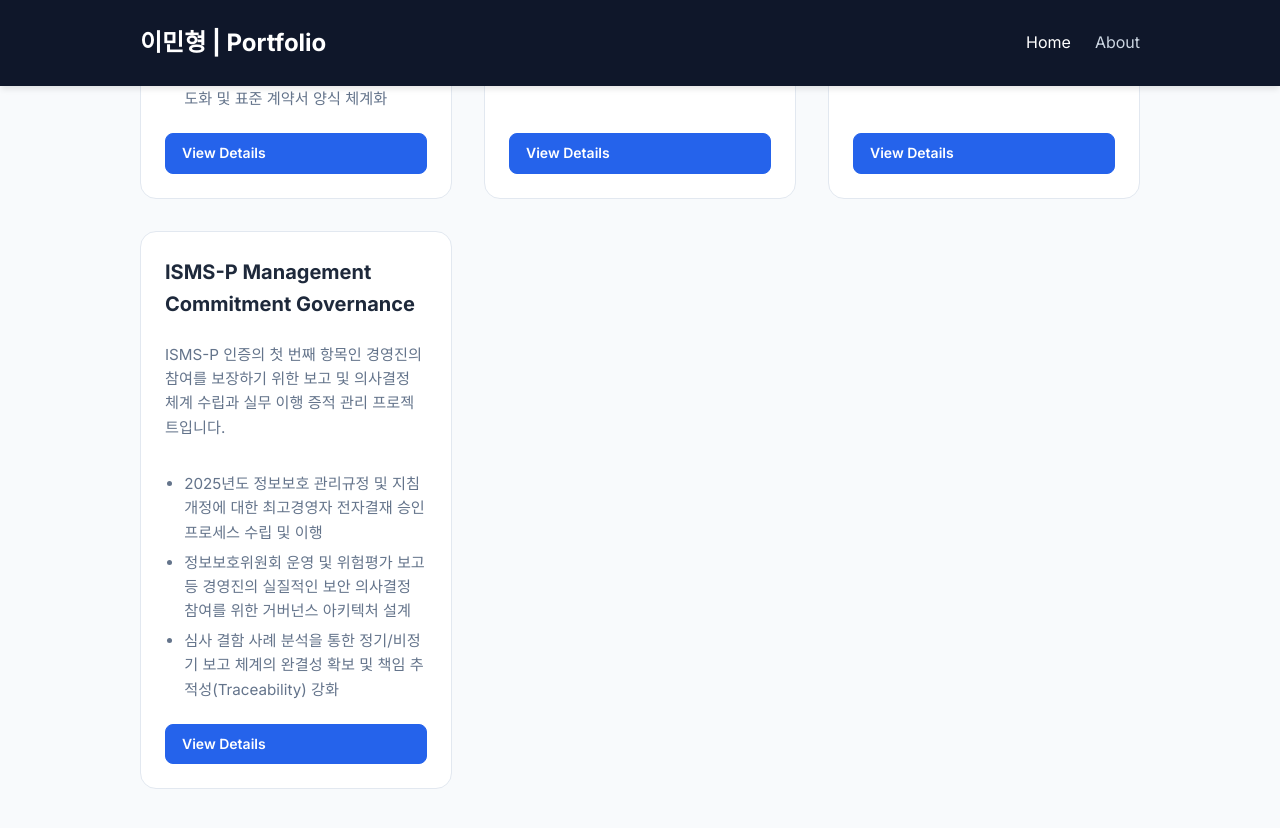
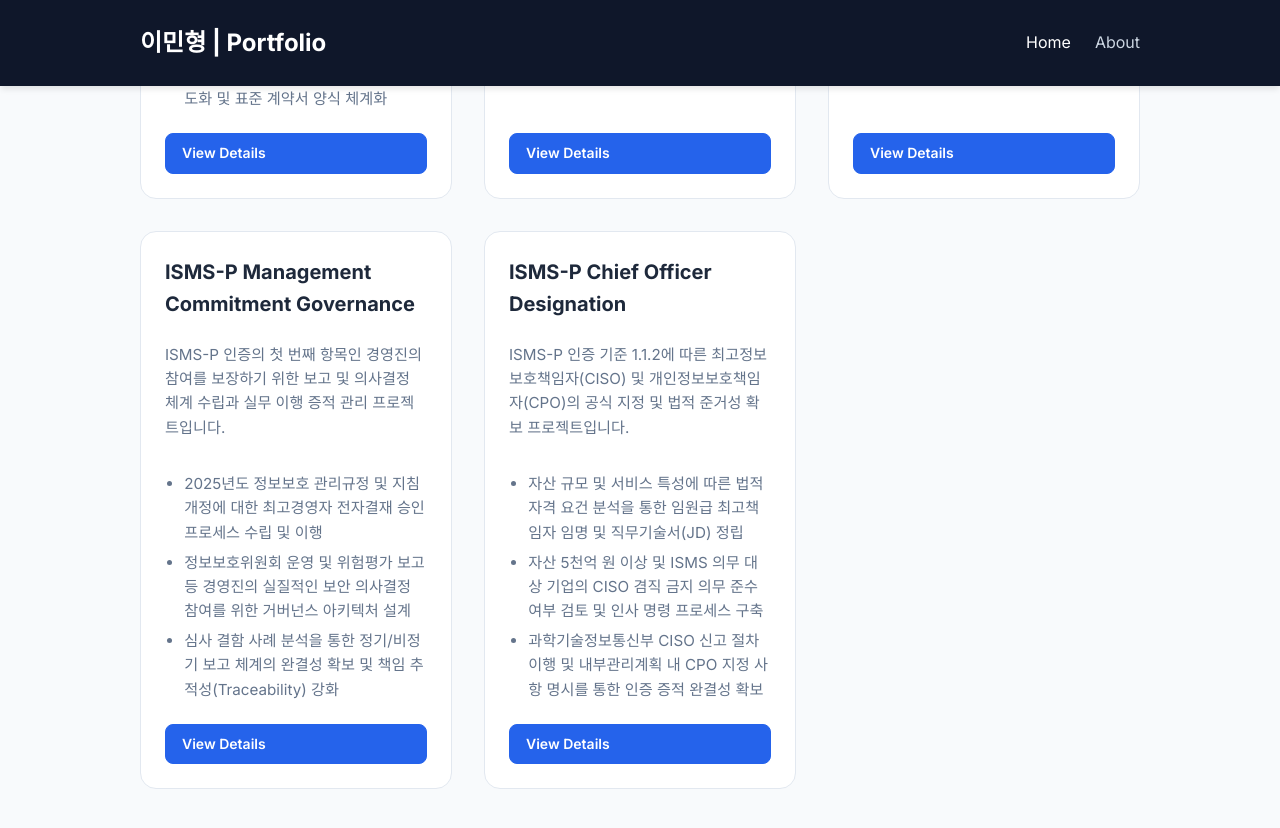
Before and after one commit to 971023als/971023als.github.io, a Jekyll site: the page built from index.md, in a window 1280 px wide and 900 px high, scrolled down 6821 px. Shown: the top 828 px of the window. Built offline with Jekyll 4.4.1, drawn with Linux system fonts in a browser that asks for light colours.

Commit message:
Add ISMS-P Chief Officer Designation project page

```diff
--- a/index.md
+++ b/index.md
@@ -515,6 +515,20 @@ title: "Home"
                 <a href="/projects/isms-p-management-commitment-governance/" class="btn btn-small">View Details</a>
             </div>
         </div>
+        <div class="project-card">
+            <div class="project-info">
+                <h3>ISMS-P Chief Officer Designation</h3>
+                <p>
+                    ISMS-P 인증 기준 1.1.2에 따른 최고정보보호책임자(CISO) 및 개인정보보호책임자(CPO)의 공식 지정 및 법적 준거성 확보 프로젝트입니다.
+                </p>
+                <ul class="project-points">
+                    <li>자산 규모 및 서비스 특성에 따른 법적 자격 요건 분석을 통한 임원급 최고책임자 임명 및 직무기술서(JD) 정립</li>
+                    <li>자산 5천억 원 이상 및 ISMS 의무 대상 기업의 CISO 겸직 금지 의무 준수 여부 검토 및 인사 명령 프로세스 구축</li>
+                    <li>과학기술정보통신부 CISO 신고 절차 이행 및 내부관리계획 내 CPO 지정 사항 명시를 통한 인증 증적 완결성 확보</li>
+                </ul>
+                <a href="/projects/isms-p-chief-officer-designation-guide/" class="btn btn-small">View Details</a>
+            </div>
+        </div>
     </div>
 </section>
 
```
Also changed, not shown: projects/isms-p-chief-officer-designation-guide.md (added, +60 -0 lines), 2 other files.
